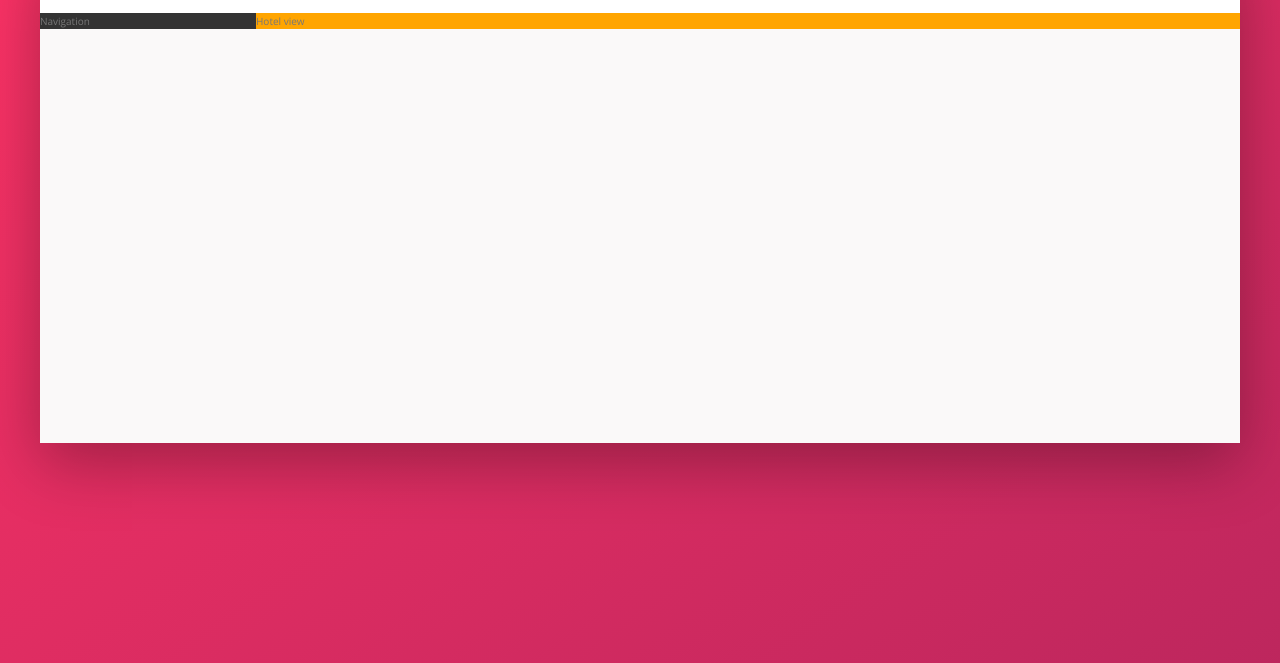
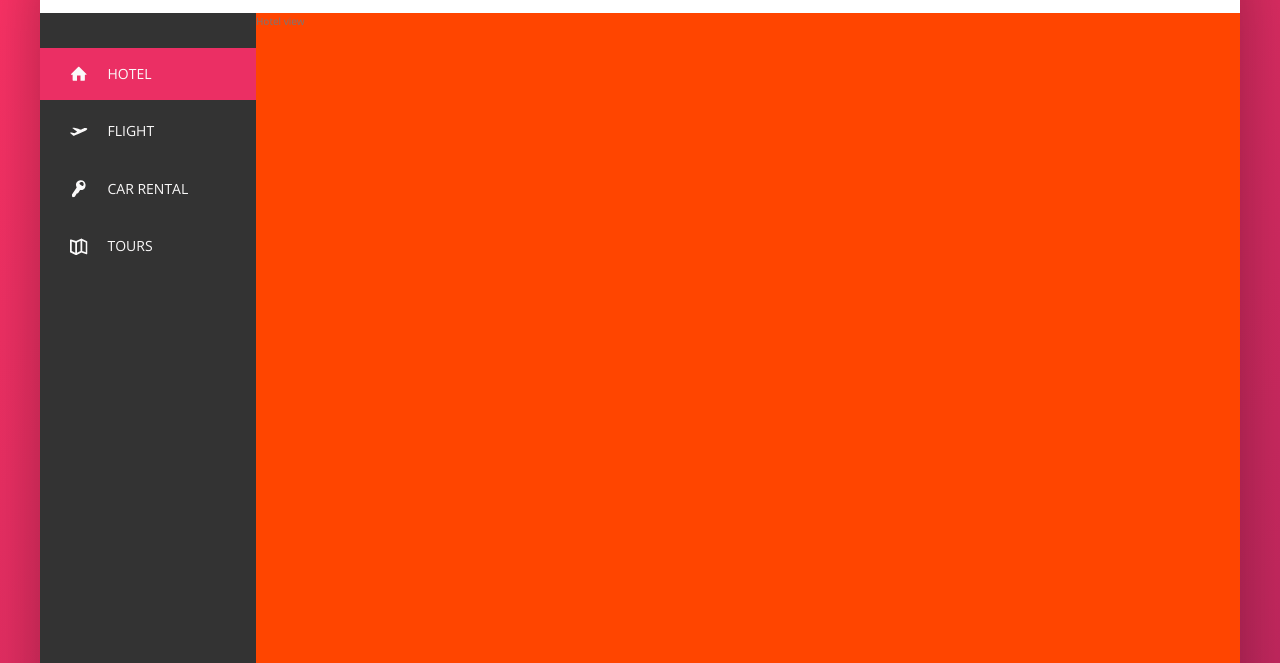
Before and after one commit to ahmedkhitaby/Trillo-App-Ui, a website: page index.html in a window 1280 px wide. Shown: the part 137-800 px from the top of the page. Drawn offline with nearby package versions, Linux system fonts and the light colour scheme.

Commit message:
Build the navigation bar
- Add sidebar navigation list ✅.
- Add copyright at the end © .

```diff
--- a/index.html
+++ b/index.html
@@ -43,7 +43,43 @@
            </header>
            <div class="content">
                <nav class="sidebar">
-                   Navigation
+                  <ul class="side-nav">
+                      <li class="side-nav__item side-nav__item--active">
+                          <a href="#" class="side-nav__link">
+                              <svg class="side-nav__icon">
+                                  <use xlink:href="img/sprite.svg#icon-home"></use>
+                              </svg>
+                              <span>Hotel</span>
+                          </a>
+                      </li>
+                      <li class="side-nav__item">
+                          <a href="#" class="side-nav__link">
+                              <svg class="side-nav__icon">
+                                  <use xlink:href="img/sprite.svg#icon-aircraft-take-off"></use>
+                              </svg>
+                              <span>Flight</span>
+                          </a>
+                      </li>
+                      <li class="side-nav__item">
+                          <a href="#" class="side-nav__link">
+                              <svg class="side-nav__icon">
+                                  <use xlink:href="img/sprite.svg#icon-key"></use>
+                              </svg>
+                              <span>Car rental</span>
+                          </a>
+                      </li>
+                      <li class="side-nav__item">
+                          <a href="#" class="side-nav__link">
+                              <svg class="side-nav__icon">
+                                  <use xlink:href="img/sprite.svg#icon-map"></use>
+                              </svg>
+                              <span>Tours</span>
+                          </a>
+                      </li>
+                  </ul>
+                  <div class="legal">
+                      &copy; 2020 by trillo. All rights reserved
+                  </div>
                </nav>
                <main class="hotel-view">
                    Hotel view
--- a/sass/_components.scss
+++ b/sass/_components.scss
@@ -98,3 +98,65 @@
     margin-right: 1rem;
   }
 }
+//////////////////////////////////
+// SIDE NAVIGATION
+.side-nav {
+  font-size: 1.4rem;
+  list-style: none;
+  margin-top: 3.5rem;
+  &__item {
+    position: relative;
+
+    &:not(:last-child) {
+      margin-bottom: 0.5rem;
+    }
+  }
+  &__item::before {
+    content: "";
+    position: absolute;
+    top: 0;
+    left: 0;
+    height: 100%;
+    width: 3px;
+    background-color: var(--color-primary);
+    transform: scaleY(0);
+    transition: transform 0.2s, width 0.4s cubic-bezier(1, 0, 0, 1) 0.2s,
+      background-color 0.1s;
+  }
+  &__item:hover::before,
+  &__item--active::before {
+    transform: scaleY(1);
+    width: 100%;
+  }
+  &__item:active::before {
+    background-color: var(--color-primary-light);
+  }
+  &__link:link,
+  &__link:visited {
+    color: var(--color-grey-light-1);
+    text-decoration: none;
+    text-transform: uppercase;
+    display: block;
+    padding: 1.5rem 3rem;
+    position: relative;
+    z-index: 10;
+
+    display: flex;
+    align-items: center;
+  }
+
+  &__icon {
+    width: 1.75rem;
+    height: 1.75rem;
+    margin-right: 2rem;
+    fill: currentColor;
+  }
+}
+//////////////////////////////////
+// LEGAL TEXT
+.legal {
+  font-size: 1.2rem;
+  color: var(--color-grey-light-4);
+  text-align: center;
+  padding: 2.5rem;
+}
--- a/sass/_layout.scss
+++ b/sass/_layout.scss
@@ -21,9 +21,14 @@
 .sidebar {
   background-color: var(--color-grey-dark-1);
   flex: 0 0 18%;
+  display: flex;
+  flex-direction: column;
+  justify-content: space-between;
 }
 .hotel-view {
   background-color: #fff;
   flex: 1;
-  background-color: orange;
+  //test
+  background-color: orangered;
+  height: 80rem;
 }
```
Also changed, not shown: css/style.css, 1 other file.
